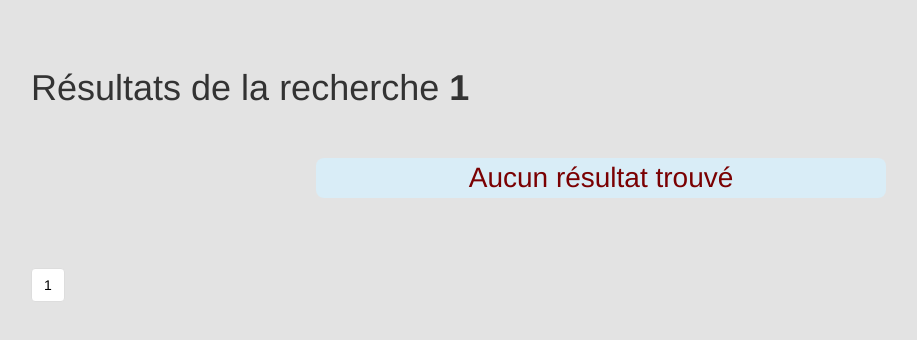
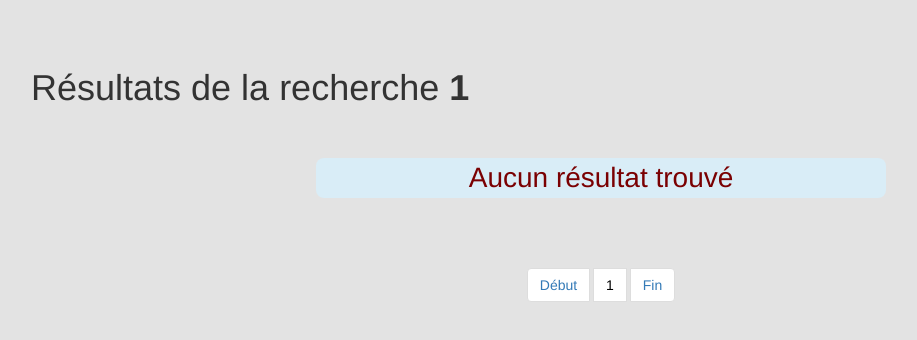
Before and after one commit to jules-larue/myJukebox, a Flask app: page /recherche_resultats/1/1 in a window 1280 px wide. Shown: the part 52-392 px from the top of the page, without its empty margins (39-956 px from the left). Run offline with Flask 2, Linux system fonts and the light colour scheme; tables that the repository leaves empty hold one stand-in row (values such as "Sample post"); some libraries are stand-ins or nearby versions.

Commit message:
correctif bug pagination résultats recherche

```diff
--- a/app/templates/search_results.html
+++ b/app/templates/search_results.html
@@ -33,49 +33,23 @@
 
 
 {% block pagination %}
-<ul class="pagination">
+<div class="text-center">
+  <ul class="pagination">
+    <li><a class="page-link" href="{{ url_for(nom_resultat, query=query, page=1) }}">Début</a></li>
 
-<!-- Page précédente -->
-{% if page>1 %}
-<li>
-      <a href="{{ url_for(nom_resultat,query=query, page=resultats.prev_num) }}" class="page-link" aria-label="Previous">
-        <span aria-hidden="true">&laquo;</span>
-      </a>
-</li>
-{% endif %}
+    {% for i in range(page-9, page+10) %}
 
-<!-- Deux pages avant -->
-{% if page>2 %}
-<li><a class="page-link num-link" href="{{ url_for(nom_resultat, query=query, page=resultats.prev_num-1) }}">{{resultats.prev_num-1}}</a></li>
-{% endif %}
+    {% if i>0 and i<resultats.pages and i!=page %}
+    <li><a class="page-link num-link" href="{{ url_for(nom_resultat, query=query, page=i) }}">{{i}}</a></li>
 
-<!-- Numéro précedent -->
-{% if resultats.has_prev %}
-<li><a class="page-link num-link" href="{{ url_for(nom_resultat, query=query, page=resultats.prev_num) }}">{{resultats.prev_num}}</a></li>
-{% endif %}
+    {% elif i==page %}
+    <li><a class="page-link active" href="{{ url_for(nom_resultat, query= query, page=i) }}">{{i}}</a></li>
 
-<!-- Le numéro de page courante -->
-<li><a class="page-link active" href="#">{{page}}</a></li>
-
-<!-- Numéro suivant -->
-{% if resultats.has_next %}
-<li><a class="page-link num-link" href="{{ url_for(nom_resultat, query=query, page=resultats.next_num) }}">{{resultats.next_num}}</a></li>
-{% endif %}
-
-<!-- Deux pages après -->
-{% if page<=resultats.pages-2 %}
-<li><a class="page-link num-link" href="{{ url_for(nom_resultat, query=query, page=resultats.next_num+1) }}">{{resultats.next_num+1}}</a></li>
-{% endif %}
-
-<!-- Page suivante -->
-{% if page<resultats.pages %}
-<li>
-      <a href="{{ url_for(nom_resultat, query=query, page=resultats.next_num) }}" class="page-link" aria-label="Next">
-        <span aria-hidden="true">&raquo;</span>
-      </a>
-</li>
-{% endif %}
-</ul> <!-- Fin de la pagination ul -->
+    {% endif %}
+    {% endfor %}
+    <li><a class="page-link" href="{{ url_for(nom_resultat, query=query, page=resultats.pages) }}">Fin</a></li>
+  </ul> <!-- Fin de la pagination ul -->
+</div>
 {% endblock %}
 
 {% endblock %} <!-- Fin bloc main -->
```
